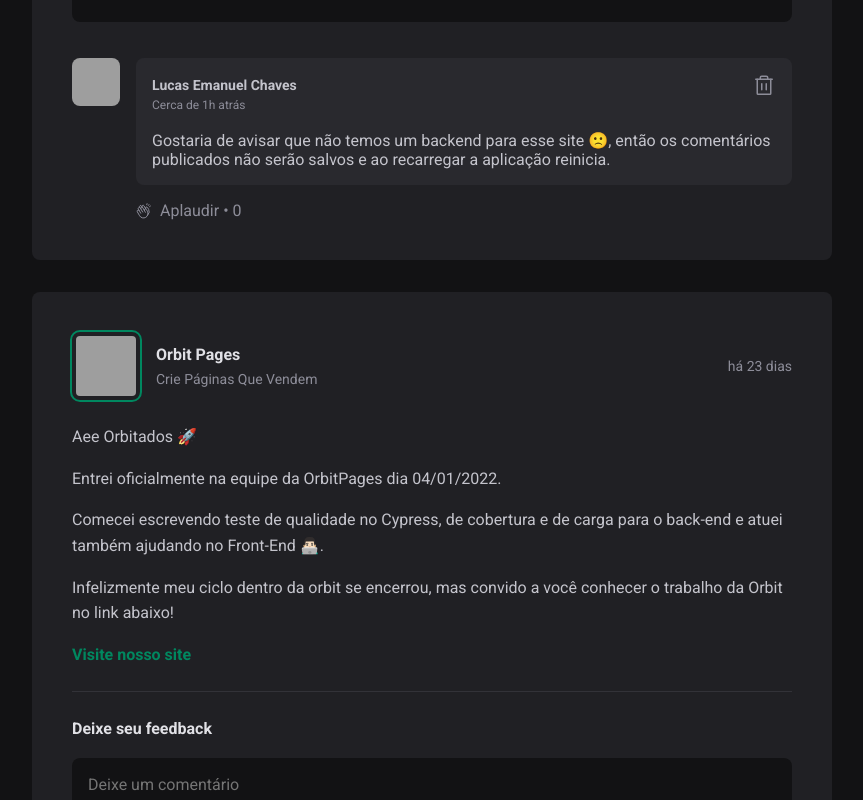
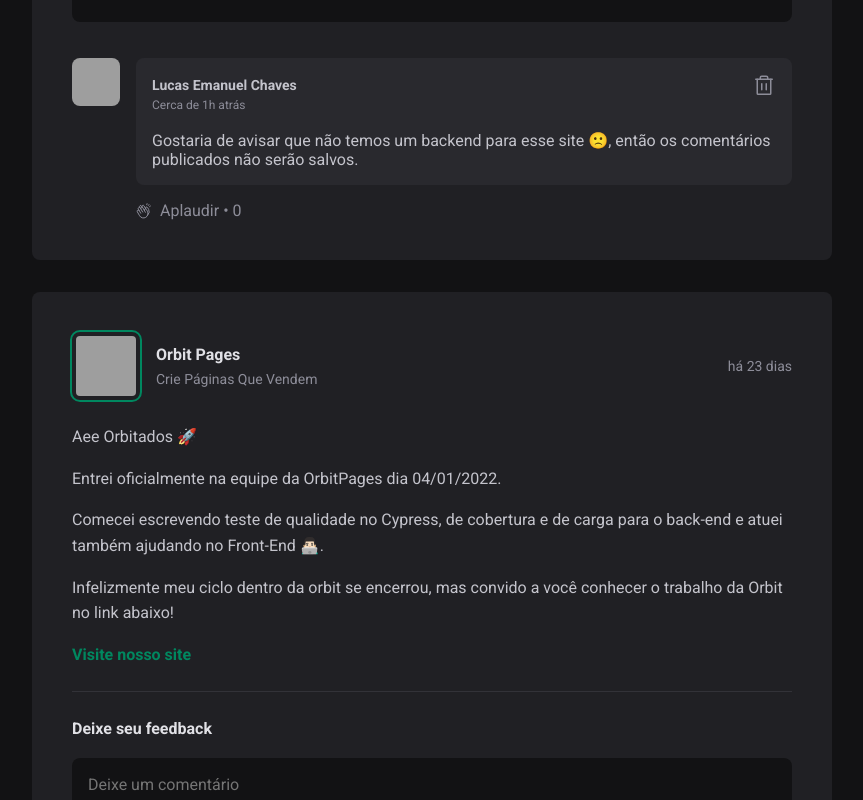
Before and after one commit to chavesluucas/portifolio-rjs, a React (Vite) app: page / in a window 1280 px wide. Shown: the part 1020-1820 px from the top of the page, without its empty margins (352-1215 px from the left). Built offline with nearby package versions, Linux system fonts and the light colour scheme; grey boxes are pictures that could not be loaded.

Commit message:
Correções ortográficas

```diff
--- a/src/components/Post.tsx
+++ b/src/components/Post.tsx
@@ -26,7 +26,7 @@
 }
 
 export function Post({ author, publishedAt, content } : PostProps) {
-    const [ comments, setComements] = useState([`Gostaria de avisar que não temos um backend para esse site 🙁, então os comentários publicados não serão salvos e ao recarregar a aplicação reinicia.`]);
+    const [ comments, setComements] = useState([`Gostaria de avisar que não temos um backend para esse site 🙁, então os comentários publicados não serão salvos.`]);
     const [ newCommentText, setNewCommentText ] = useState('');
 
     //formatar a data
```
